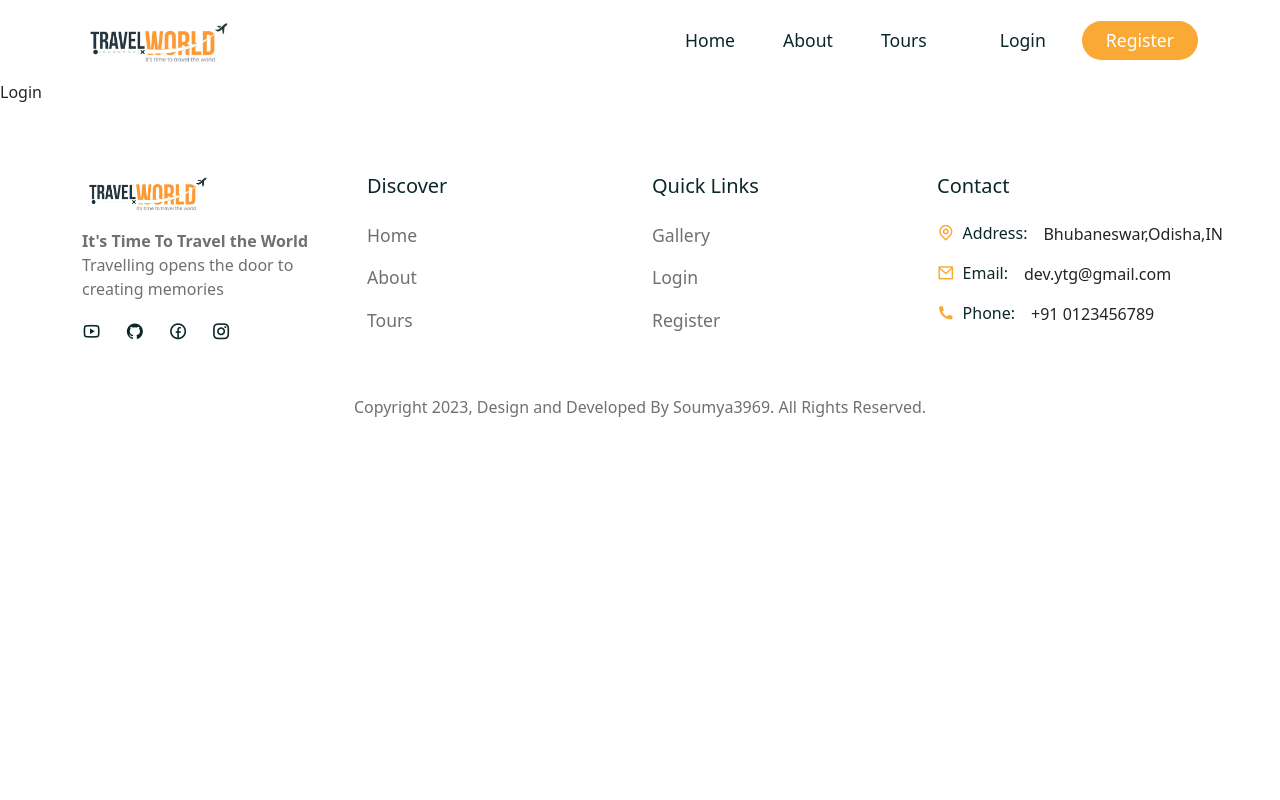
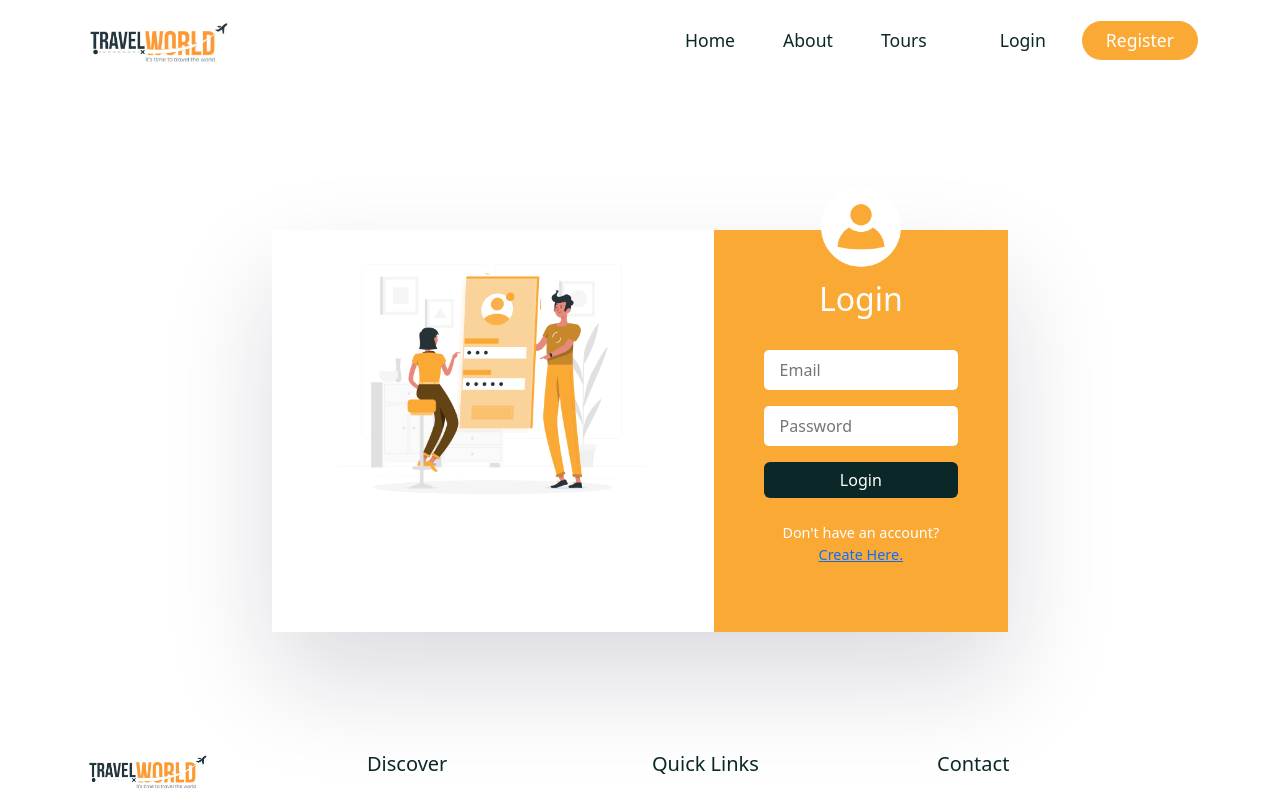
Before and after one commit to soumya3969/ytg-production, a React (Create React App) app in the folder frontend/: page /login in a window 1280 px wide. Shown: the top 800 px of the page. Built offline with nearby package versions, Linux system fonts and the light colour scheme; a web font is replaced by a local one.

Commit message:
login page styles applied

```diff
--- a/frontend/src/Pages/Login.jsx
+++ b/frontend/src/Pages/Login.jsx
@@ -1,8 +1,55 @@
-import React from "react";
-import '../styles/login.css'
+import React,{useState} from "react";
+import "../styles/login.css";
+import { Container, Row, Col, Form, FormGroup, Button } from "reactstrap";
+import { Link } from "react-router-dom";
+import loginImg from '../assets/images/login.png'
+import userIcon from '../assets/images/user.png'
 
-const Login =()=>{
-    return <div>Login</div>
+const Login = () => {
 
+    const [credentials, setCredentials] = useState({
+       email:undefined,
+       password:undefined
+      });
+    const handleChange = (e) => {
+        setCredentials((prev) => ({ ...prev, [e.target.id]: e.target.value }));
+      };
+
+
+      const handleClick=e=>{
+        e.preventDefault();
+      }
+  return (
+    <section>
+    <Container>
+        <Row>
+            <Col lg='8' className="m-auto">
+                <div className="login__container d-flex justify-content-between">
+                    <div className="login__img">
+                        <img src={loginImg} alt="" />
+                    </div>
+                    <div className="login__form">
+                        <div className="user">
+                            <img src={userIcon} alt="" />
+                        </div>
+                        <h2>Login</h2>
+                        <Form onSubmit={handleClick}>
+                            <FormGroup>
+                                <input type="email" placeholder="Email" required id="email" onChange={handleChange} />
+                            </FormGroup>
+                            <FormGroup>
+                                <input type="password" placeholder="Password" required id="password" onChange={handleChange} />
+                            </FormGroup>
+                            <Button className="btn secondary__btn auth__btn" type='submit'>Login</Button>
+                        </Form>
+                        <p>Don't have an account? <br /> <Link to='/register'>Create Here.</Link></p>
+                    </div>
+                </div>
+            </Col>
+        </Row>
+    </Container>
+</section>
+
+  );
 };
 export default Login;
--- a/frontend/src/styles/login.css
+++ b/frontend/src/styles/login.css
@@ -0,0 +1,59 @@
+.login__img{
+    width: 60%;
+    text-align: center;
+}
+.login__img img{
+    width: 70%;
+    object-fit: contain;
+}
+.login__form{
+    padding: 50px;
+    background: var(--secondary-color);
+    position: relative;
+}
+.login__container{
+    box-shadow: rgba(17, 12, 46, 0.15) 0px 48px 100px 0px;
+    margin-top: 100px;
+    width: 100%;
+}
+.login__container .user{
+    width: 80px;
+    height: 80px;
+    position: absolute;
+    top: -9%;
+    left: 50%;
+    transform: translate(-50%,-9%);
+}
+.login__form .user img{
+    width: 100%;
+}
+.login__form h2{
+    color: #ffffff;
+    text-align: center;
+    margin-bottom: 2rem ;
+}
+.login__form{
+    width: 40%;
+}
+.login__form input{
+    width: 100%;
+    padding: 0.5rem 1rem;
+    border-radius: 5px;
+    border: none;
+    font-size: 1rem;
+    color: var(--heading-color);
+}
+.login__form input:focus{
+    outline: none;
+}
+.auth__btn{
+    background: var(--heading-color) !important;
+    width: 100%;
+    color: #ffffff !important;
+}
+.login__form p{
+    font-size: 0.9rem;
+    color: #ffffff;
+    margin-top: 1.5rem;
+    text-align: center;
+}
```
